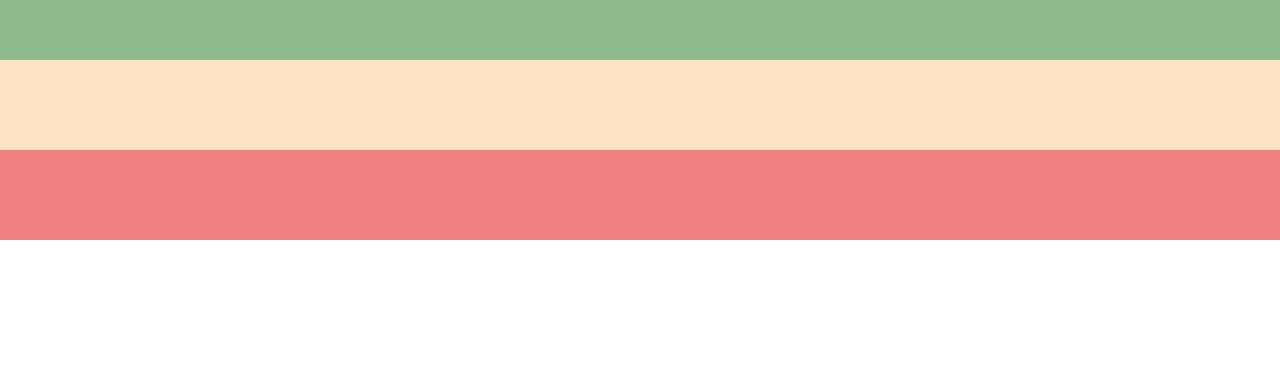
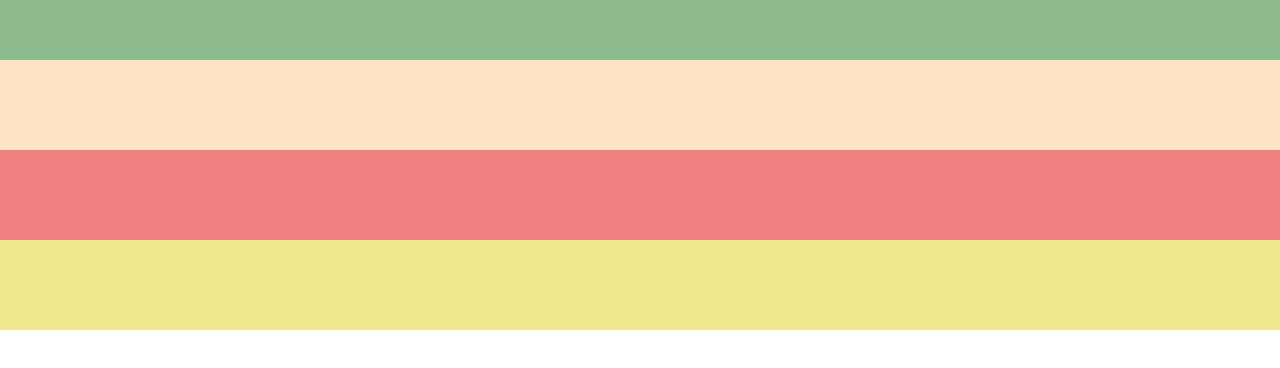
Before and after one commit to AnnaBoldyreva/portfolio, a React (Create React App) app: page / in a window 1280 px wide. Shown: the top 368 px of the page. Built offline with nearby package versions, Linux system fonts and the light colour scheme.

Commit message:
create new components Works

```diff
--- a/src/App.js
+++ b/src/App.js
@@ -3,6 +3,7 @@ import './App.css';
 import Header from "./Header";
 import Greeting from "./Greeting";
 import Skills from "./Skills";
+import Works from "./Works";
 
 function App() {
   return (
@@ -11,6 +12,7 @@ function App() {
         <Header/>
         <Greeting/>
         <Skills/>
+        <Works/>
 
       </div>
 
--- /dev/null
+++ b/src/Works.js
@@ -0,0 +1,12 @@
+import React from 'react';
+import styles from  './Works.module.css';
+
+function Works() {
+  return (
+    <div className={styles.works}>
+
+    </div>
+  );
+}
+
+export default Works;
--- /dev/null
+++ b/src/Works.module.css
@@ -0,0 +1,4 @@
+.works {
+height: 90px;
+  background-color: khaki;
+}
```
